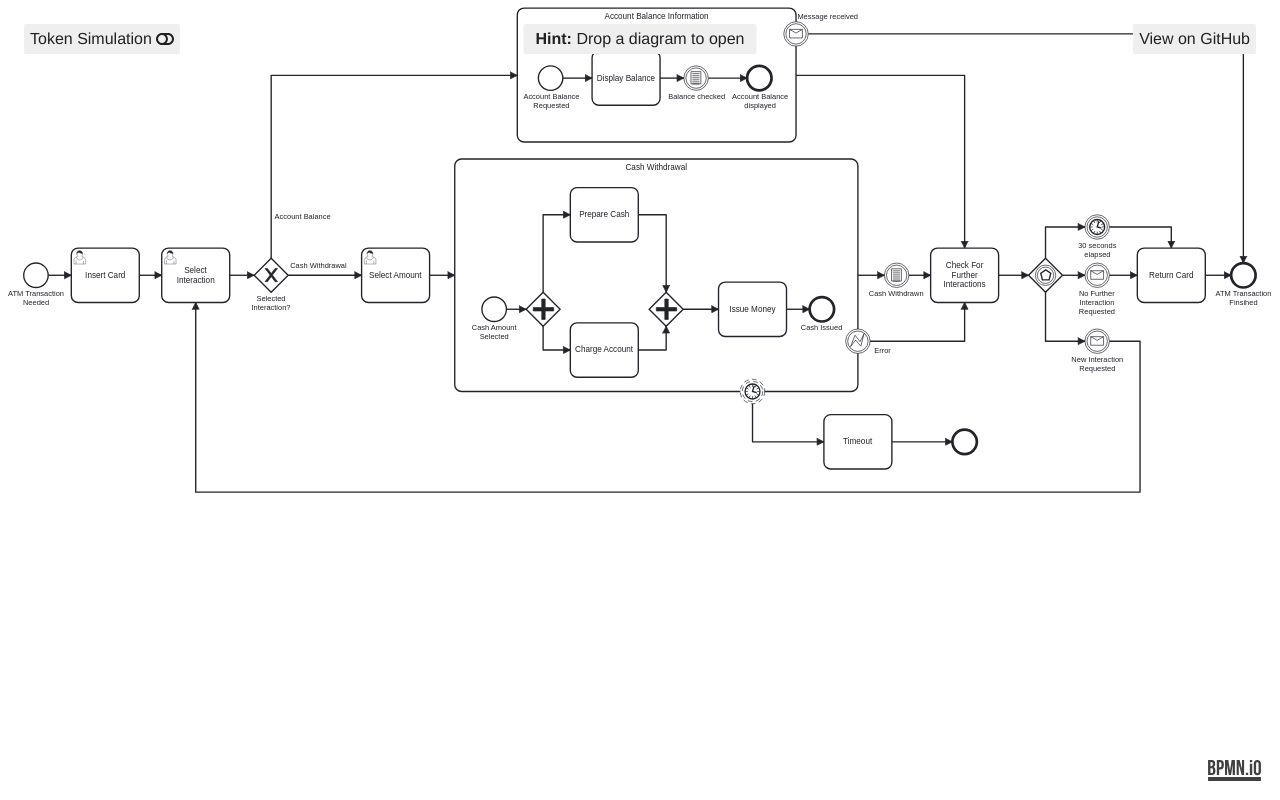
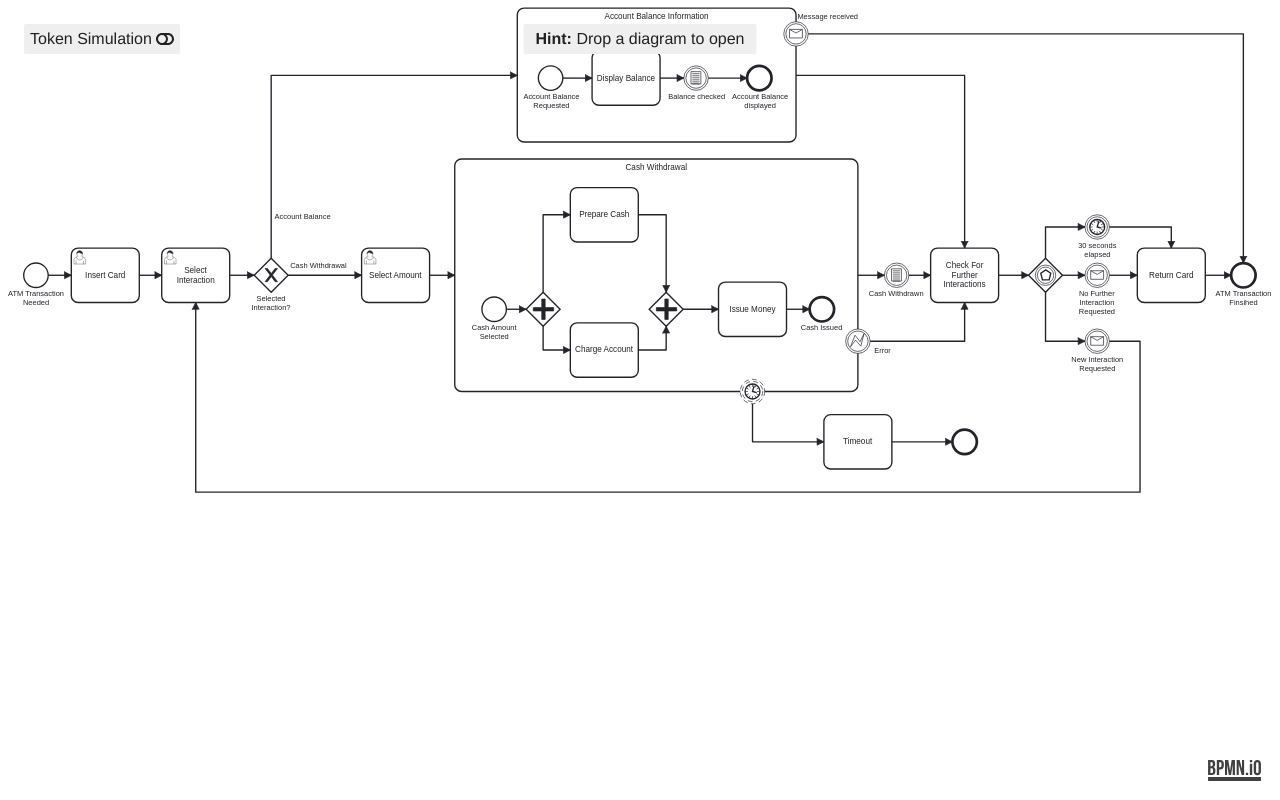
Before and after one commit to HarisAli3/BPMN, a plain HTML site: page viewer.html in a window 1280 px wide. Drawn offline with Linux system fonts and the light colour scheme.

Commit message:
Update viewer.html

```diff
--- a/viewer.html
+++ b/viewer.html
@@ -26,9 +26,6 @@
     <div class="canvas" id="canvas">
       <div class="drop-message"><strong>Hint:</strong> Drop a diagram to open</div>
 
-      <div class="links top-links">
-        <a href="https://github.com/bpmn-io/bpmn-js-token-simulation" class="link" target="_blank" rel="noopener">View on GitHub</a>
-      </div>
     </div>
   </div>
 
```
